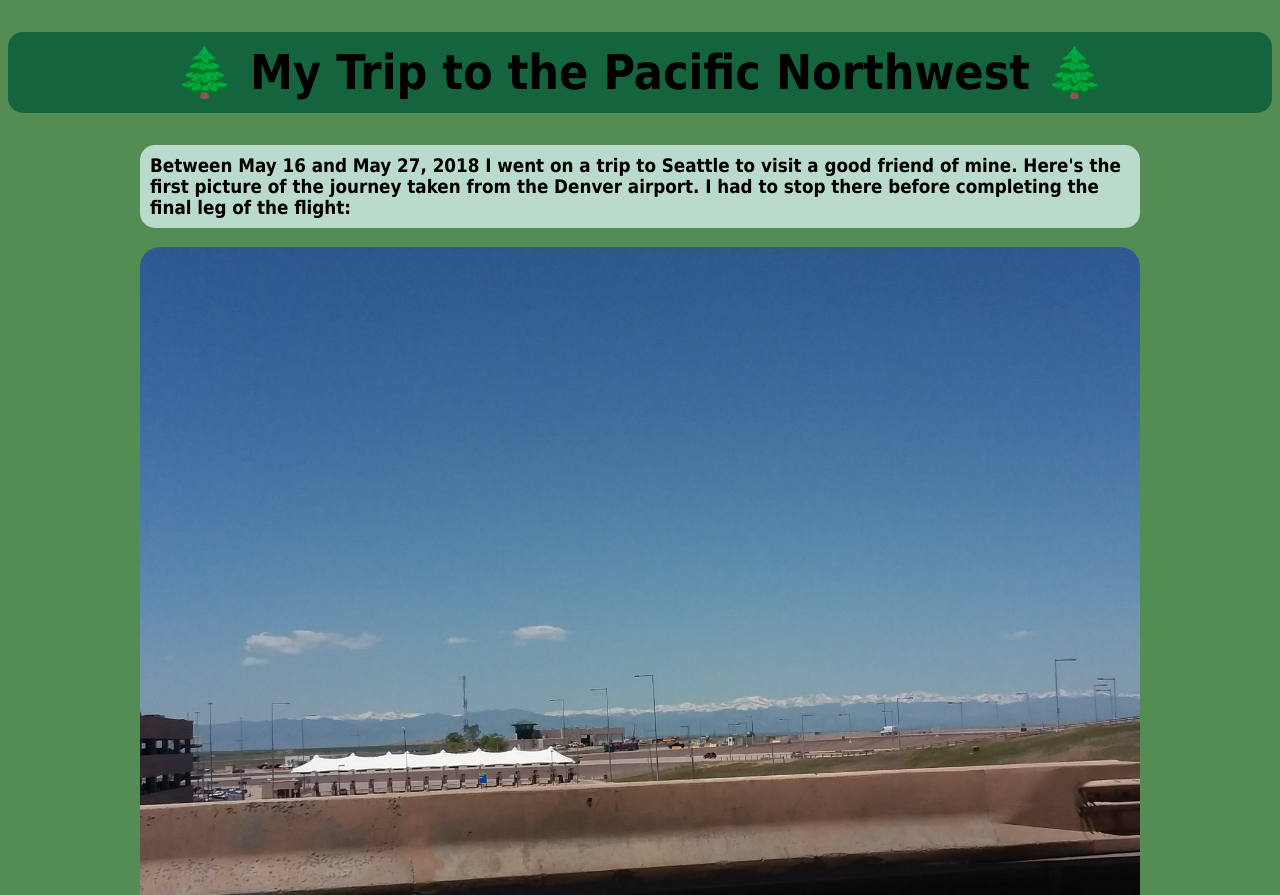
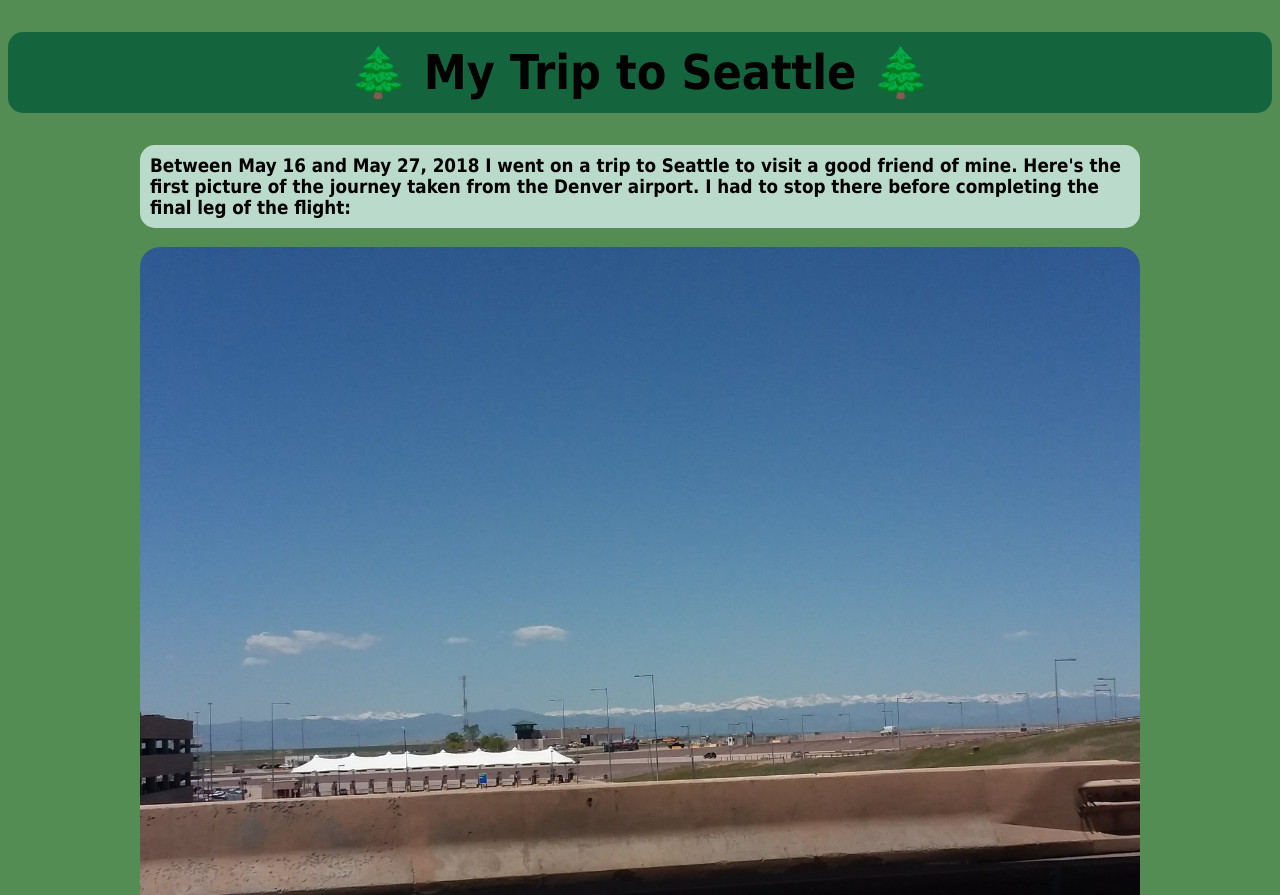
Before and after one commit to STL-LC101-Sept-22/js-assignment-4-html-me-something-jonathan5150, a website: page index.html in a window 1280 px wide. Shown: the top 895 px of the page. Drawn offline with Linux system fonts and the light colour scheme.

Commit message:
Testing the title

```diff
--- a/index.html
+++ b/index.html
@@ -8,7 +8,7 @@
 
    <body>
       <header>
-         <h1>🌲 My Trip to the Pacific Northwest 🌲</h1>
+         <h1>🌲 My Trip to Seattle 🌲</h1>
       </header>
 
       <main>
```
